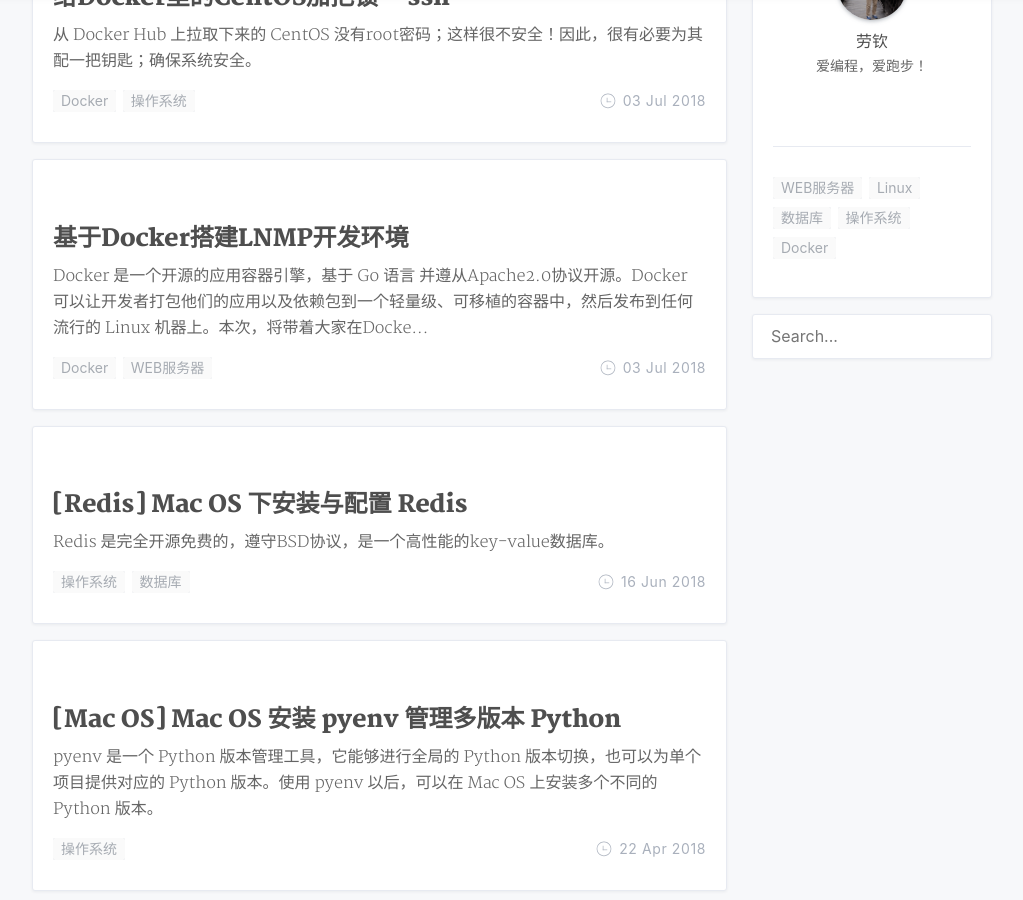
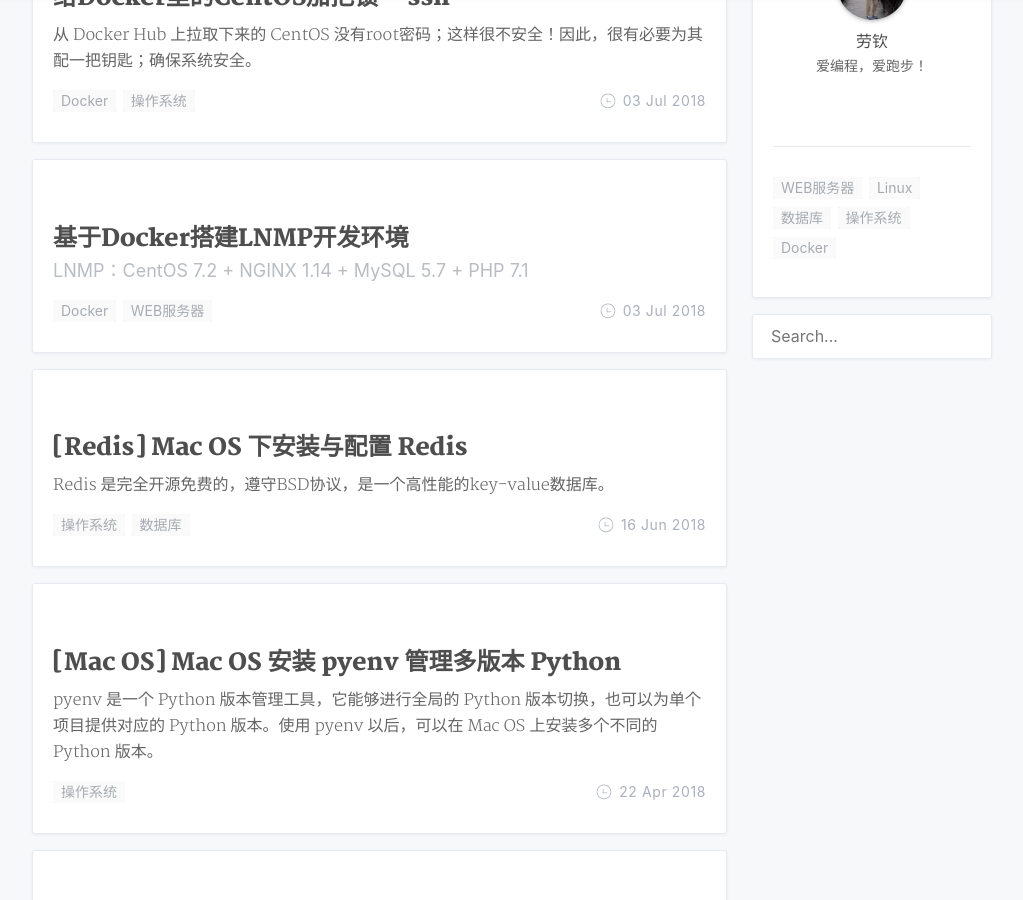
Before and after one commit to RitchieLao/RitchieLao.github.io, a Jekyll site: the page built from index.html, in a window 1280 px wide and 900 px high, scrolled down 581 px. Shown: the whole window, without its empty margins (128-1151 px from the left). Built offline with Jekyll 4.4.1, drawn with Linux system fonts in a browser that asks for light colours; nearby versions of some CDN libraries; the list of posts is cut into pages by our own code; a style sheet for code colours, icons or effects is not loaded.

Commit message:
新帖：docker-centos-lnmp 排版修正-4

````diff
--- a/_posts/2018-07-03-docker-centos-lnmp.md
+++ b/_posts/2018-07-03-docker-centos-lnmp.md
@@ -1,7 +1,7 @@
 ---
 layout: post
 title: '基于Docker搭建LNMP开发环境'
-subtitle: ''
+subtitle: 'LNMP：CentOS 7.2 + NGINX 1.14 + MySQL 5.7 + PHP 7.1'
 date: 2018-07-03
 categories: Docker
 cover: ''
@@ -10,19 +10,14 @@
 
 > Docker 是一个开源的应用容器引擎，基于 Go 语言 并遵从Apache2.0协议开源。Docker 可以让开发者打包他们的应用以及依赖包到一个轻量级、可移植的容器中，然后发布到任何流行的 Linux 机器上。本次，将带着大家在Docker上，快速部署一套PHP开发环境 -- LNMP。
 
-1. 开启已有的CentOS镜像，如果本地还没有CentOS镜像，请从docker hub上拉取。
+1. 运行 CentOS
 
 	```bash
-	 # 运行本地的centos镜像
+	 # 运行本地 centos 镜像
 	 docker run --privileged -d --name=mac-to-centos -p 1022:22 centos-ssh:7.2 /usr/sbin/init /usr/sbin/sshd -D
 
 	 ssh root@192.168.1.100 -p 1022 # 登录容器
 
-	 # 如果本地还没有centos镜像，请自行拉取镜像
-	 docker pull centos:7.2.1511
-
-	 # 启动并进入 centos
-	 docker run -it centos:7.2.1511 /bin/bash
 
 	```
 
@@ -151,7 +146,7 @@
 	 :x # 保存退出
 
 	 # 编辑 fastcgi_params 文件
-  	 vi /etc/nginx/fastcgi_params
+	 vi /etc/nginx/fastcgi_params
 
 	 # 在第6行下添加以下这行
 	 fastcgi_param SCRIPT_FILENAME $document_root$fastcgi_script_name;
@@ -162,29 +157,28 @@
 	 mkdir /etc/nginx/vhost.d
 
 	 # 编辑 nginx.conf 文件
-  	 vi /etc/nginx/nginx.conf
+	 vi /etc/nginx/nginx.conf
 
-  	 # 在 http 模块末尾添加以下这行
-  	 include /etc/nginx/vhost.d/*.conf;
+	 # 在 http 模块末尾添加以下这行
+	 include /etc/nginx/vhost.d/*.conf;
+	 :x # 保存退出
 
-  	 :x # 保存退出
+	 # 编辑 default.conf 文件
+	 vi /etc/nginx/conf.d/default.conf
 
-  	 # 编辑 default.conf 文件
-  	 vi /etc/nginx/conf.d/default.conf
-
-  	 server {
-    	 listen       80;
-    	 server_name  localhost;
+	 server {
+    	listen       80;
+    	server_name  localhost;
 
         root   /usr/share/nginx/html;
-    	 index  index.html index.htm index.php; # 添加php文件索引
+    	index  index.html index.htm index.php; # 添加php文件索引
 
-    	 # php文件解析
-    	 location ~ \.php$ {
-       	 fastcgi_pass   127.0.0.1:9000;
-      		 fastcgi_index  index.php;
-        	 include        fastcgi_params;
-    	 }
+    	# php文件解析
+    	location ~ \.php$ {
+       		fastcgi_pass   127.0.0.1:9000;
+      		fastcgi_index  index.php;
+        	include        fastcgi_params;
+    	}
      }
 
      # 重载 nginx 配置文件
@@ -208,8 +202,8 @@
 
 	 # 查看所有容器的信息
 	 docker ps -a
-CONTAINER ID        IMAGE                        COMMAND                  CREATED             STATUS              PORTS                  NAMES
-747dc410f927        centos-nginx-mysql   "/usr/sbin/init /usr…"   2 hours ago         Up 2 hours          0.0.0.0:1022->22/tcp   mac-to-centos
+	 CONTAINER ID        IMAGE                        COMMAND                  CREATED             STATUS              PORTS                  NAMES
+	 747dc410f927        centos-nginx-mysql   "/usr/sbin/init /usr…"   2 hours ago         Up 2 hours          0.0.0.0:1022->22/tcp   mac-to-centos
 
 	 # 将容器保存为镜像
 	 docker commit 747dc410f927 lnmp:v1
@@ -224,10 +218,9 @@
 
 	```bash
 	 # 启动刚才保存的镜像 lnmp:v1
-	 # 注意：如果你没有配置ssh，请去掉 /usr/sbin/sshd -D
 	 docker run --privileged -d --name=lnmp-dev -p 1022:22 -p 8080:80 -v $PWD/nginx/conf:/etc/nginx/vhost.d -v $PWD/nginx/html:/opt/nginx/html -p 3306:3306 -v $PWD/data/mysql:/opt/mysql/data lnmp:v1 /usr/sbin/init /usr/sbin/sshd -D
 
-	 # 登录容器，没有配置ssh的，可省略
+	 # 登录容器
 	 ssh root@host-ip -p 1022
 
 
@@ -251,7 +244,7 @@
 	  Date: Tue, 03 Jul 2018 09:24:50 GMT
 	  Content-Type: text/html; charset=UTF-8
 	  Connection: keep-alive
- 	  X-Powered-By: PHP/7.1.18
+	  X-Powered-By: PHP/7.1.18
 
 	```
 
````
